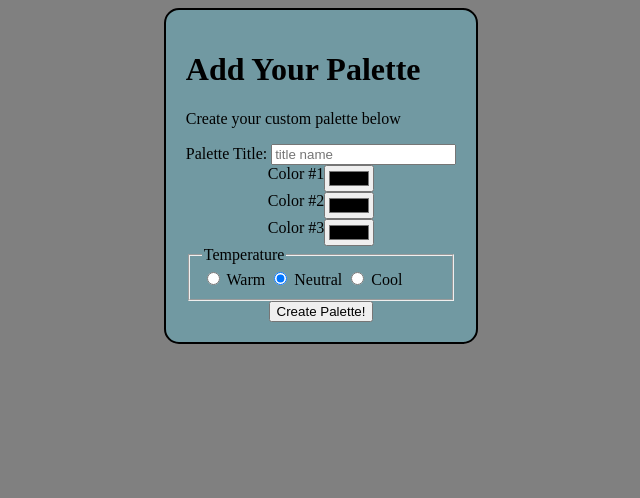
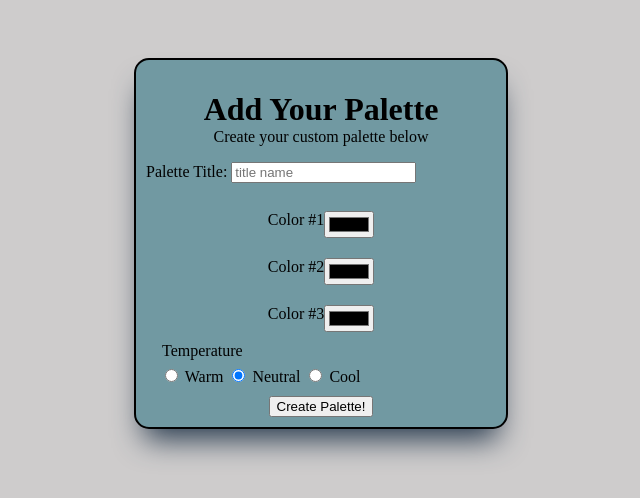
Before and after one commit to Wraymar/paletter-picker, a website built with Vite: page app/index.html in a window 1280 px wide. Shown: the whole page, without its empty margins (299-939 px from the left). Built offline with nearby package versions, Linux system fonts and the light colour scheme.

Commit message:
tweaked a few styles

```diff
--- a/app/index.html
+++ b/app/index.html
@@ -13,7 +13,7 @@
       <header>
         <div class="header-container">
           <h1>Add Your Palette</h1>
-          <p>Create your custom palette below</p>
+          <p class="sub-heading">Create your custom palette below</p>
         </div>
       </header>
 
@@ -22,8 +22,10 @@
         <form aria-labelledby="palette-form" class="form-container">
 
           <!-- palette title -->
-          <label for="title">Palette Title:</label>
-          <input type="text" id="title" name="title" placeholder="title name" />
+          <div >
+            <label for="title">Palette Title:</label>
+            <input type="text" id="title" name="title" placeholder="title name"/>
+          </div>
           <br />
 
           <!-- colors -->
--- a/app/src/style.css
+++ b/app/src/style.css
@@ -2,24 +2,39 @@
 body {
   display: flex;
   justify-content: center;
-  background-color: grey;
+  background-color: rgb(206, 204, 204);
 }
 
 .app {
   border: 2px solid black;
   border-radius: 15px;
-  padding: 20px;
+  padding: 10px;
   background-color: rgb(113, 153, 162);
+  margin-top: 50px;
+  width: 350px;
+  /* box-shadow: 0 6px 10px rgba(0, 0, 0); */
+  box-shadow: rgb(38, 57, 77) 0px 20px 30px -10px;
+}
+/* Header */
+h1 {
+  display: flex;
+  justify-content: center;
+  margin-bottom: 0;
+  font-weight: bold;
+  font-size: 2rem;
 }
 
-/* Header */
-
-/* Form Container */
+.sub-heading {
+  margin-top: 0;
+  display: flex;
+  justify-content: center;
+}
 
 /* Colors */
 .colors {
   display: flex;
   justify-content: center;
+  padding: 10px;
 }
 /* Temperature */
 
@@ -29,3 +44,8 @@ body {
   justify-content: center;
 }
 /* Palette List */
+
+/* Fieldset */
+fieldset {
+  border: 0;
+}
```
